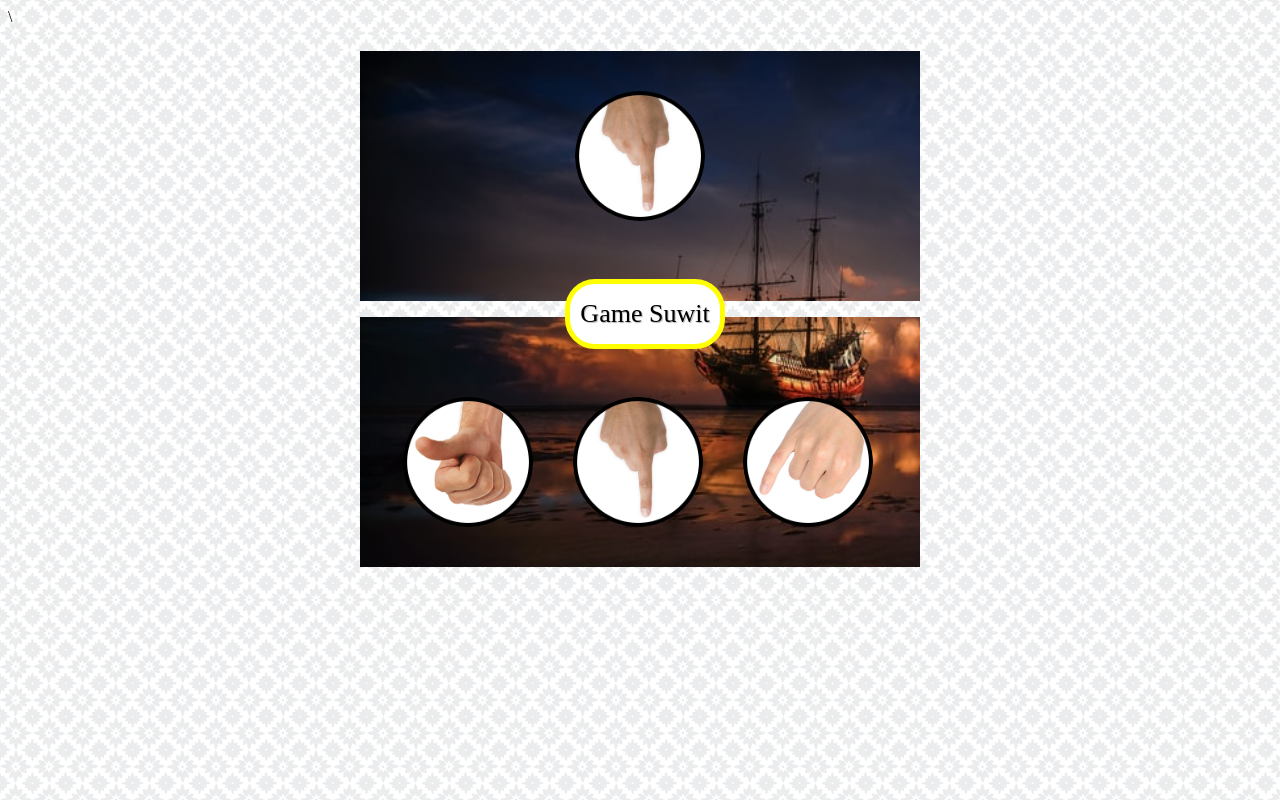
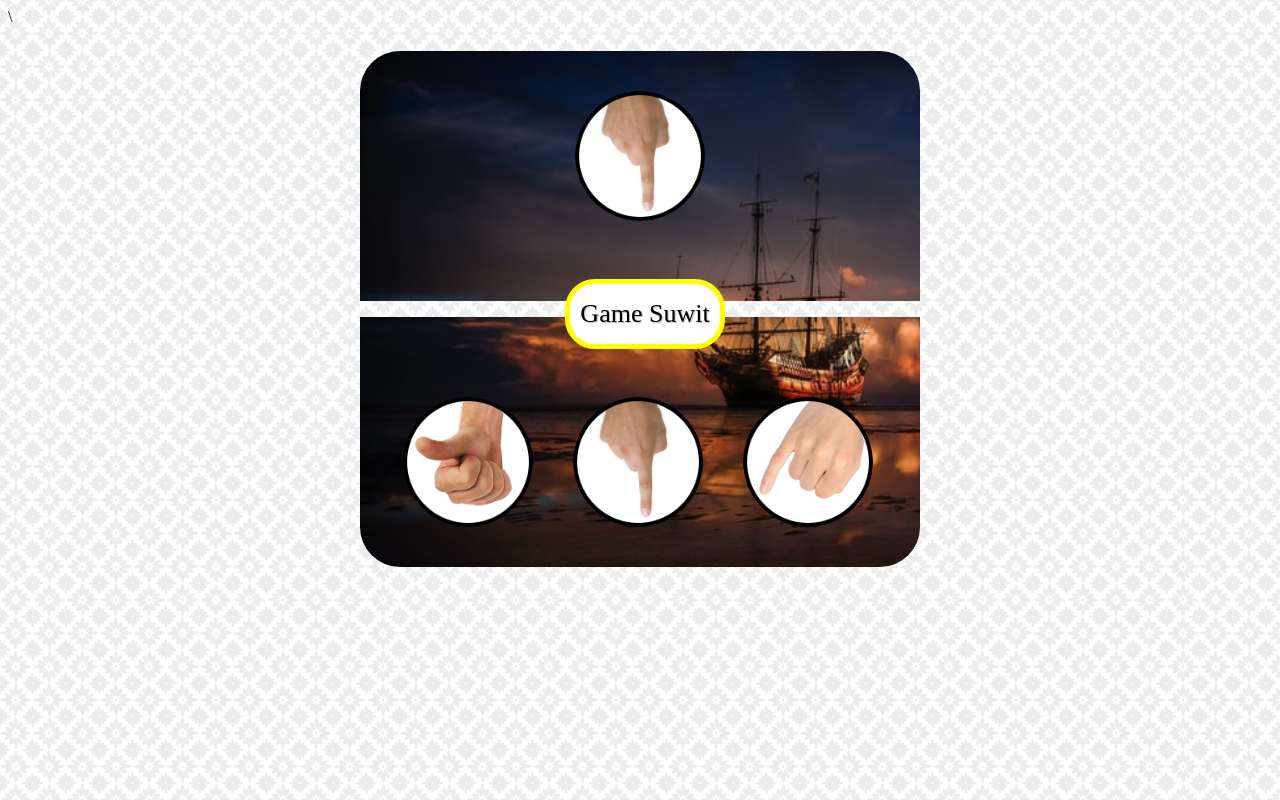
Before and after one commit to berliannn/game, a plain HTML site: page index.html in a window 1280 px wide. Drawn offline with nearby package versions, Linux system fonts and the light colour scheme.

Commit message:
Update index.html

```diff
--- a/index.html
+++ b/index.html
@@ -27,7 +27,7 @@
             position: relative;
             padding-top: 40px;
             box-sizing: border-box;
-            /* border-radius: 40px 40px 0 0; */
+            border-radius: 40px 40px 0 0;
         }
         .kotakbawah {
             width: 560px;
@@ -39,7 +39,7 @@
             background-size: 150%;
             background-position-y: -300px;
             position: relative;
-            /* border-radius: 0 0 40px 40px; */
+            border-radius: 0 0 40px 40px;
         }
         .hasil {
             width: 150px;
```
